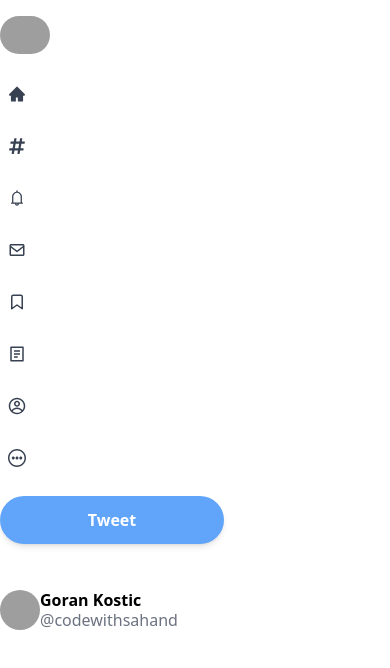
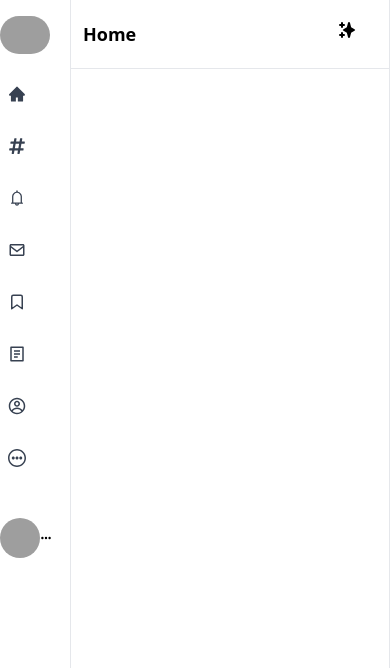
Before and after one commit to damijan0034/twitter-v4, a Next.js app: page / in a window 390 px wide. Shown: the top 668 px of the page. Built offline with nearby package versions, Linux system fonts and the light colour scheme; grey boxes are pictures that could not be loaded.

Commit message:
adding feed component

```diff
--- /dev/null
+++ b/components/Feed.js
@@ -0,0 +1,16 @@
+import React from 'react'
+import {IoSparklesSharp} from 'react-icons/io'
+import { HiSparkles } from 'react-icons/hi'
+
+export default function Feed() {
+  return (
+    <div className='sm:ml-[330px] max-w-xl flex-grow ml-[70px] sm:min-w-[500px] border-l border-r'>
+      <div className='flex items-center border-gray-200 border-b sticky mt-0 z-50 bg-white py-2 px-3 '>
+        <h2 className='text-lg font-bold cursor-pointer'>Home</h2>
+        <div className='hoverEffect p-3 ml-auto items-center justify-center'>
+         <HiSparkles className='h-5 w-5 sm:w-6 sm:h-6' />
+        </div>
+      </div>
+    </div>
+  )
+}
--- a/components/Sidebar.js
+++ b/components/Sidebar.js
@@ -29,12 +29,12 @@
           <SidebarMenuItem text="UserIcon" Icon={CgProfile} />
           <SidebarMenuItem text="More" Icon={CgMoreO} />
           {/*Button */}
-      <button className='bg-blue-400 my-3 hover:brightness-95 shadow-md font-bold w-56 h-12 text-white rounded-full'>Tweet</button>
+      <button   className='bg-blue-400 hidden sm:inline my-3 hover:brightness-95 shadow-md font-bold w-56 h-12 text-white rounded-full'>Tweet</button>
 
            {/*Mini Profile */}
            <div className='hoverEffect flex items-center mt-7'>
            <img className='h-10 w-10 rounded-full' src="https://media.istockphoto.com/id/544358212/photo/happy-laughing-man.jpg?b=1&s=170667a&w=0&k=20&c=M5crkeYnUB_8nXu9a_VuvyLoGV6RuHyUC9qMaERGPsM=" alt="image" />
-           <div className='leading-5'>
+           <div className='leading-5 hidden sm:inline'>
             <h4 className='font-bold'>Goran Kostic</h4>
             <p className='text-gray-500'>@codewithsahand</p>
 
--- a/pages/index.js
+++ b/pages/index.js
@@ -2,6 +2,7 @@
 import Image from 'next/image'
 import { Inter } from '@next/font/google'
 import Sidebar from '@/components/Sidebar'
+import Feed from '@/components/Feed'
 
 
 const inter = Inter({ subsets: ['latin'] })
@@ -17,8 +18,11 @@
       </Head>
       <main className=' flex max-w-6xl mx-auto min-h-screen'>
         {/*SideBar*/ }
-        <Sidebar />
+        <Sidebar  />
+
         {/*Feed*/ }
+        <Feed />
+
         {/*Widgets*/ }
       </main>
     </>
--- a/styles/globals.css
+++ b/styles/globals.css
@@ -13,5 +13,6 @@
 
 
 
+
     }
 }
```
